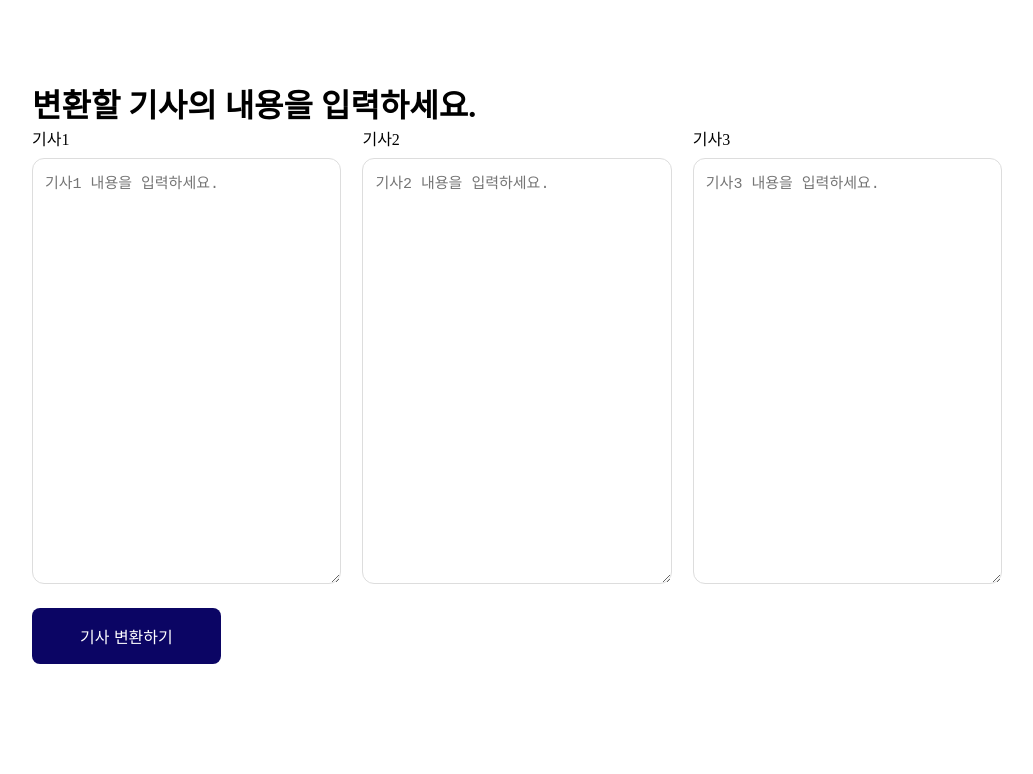
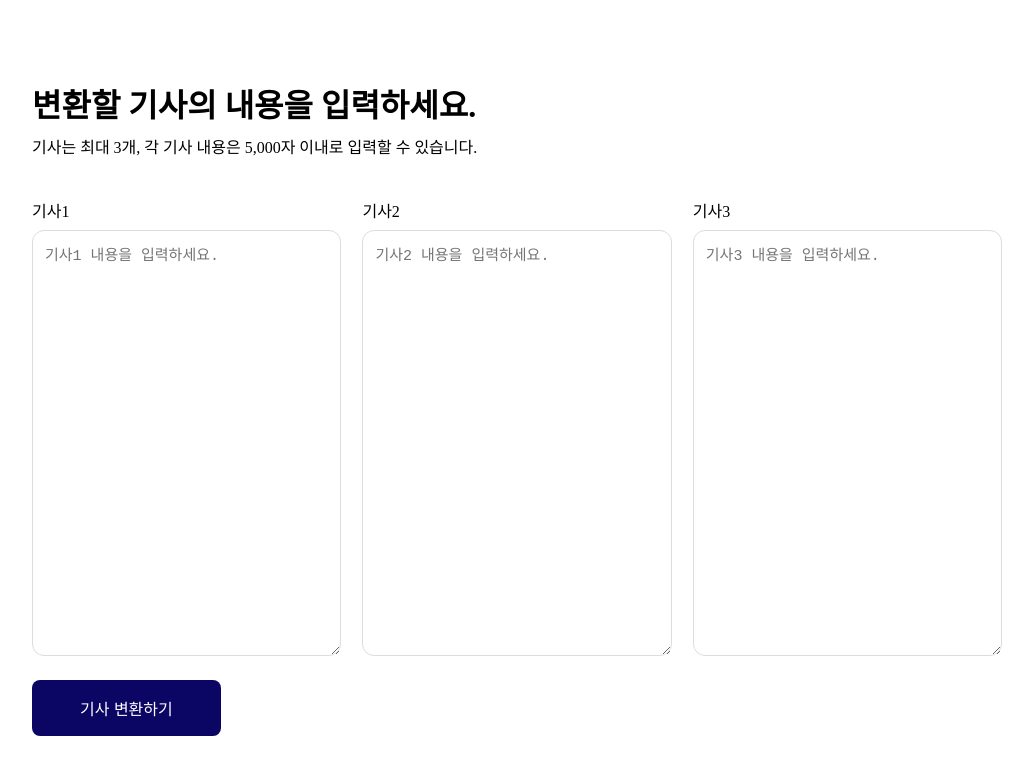
Before and after one commit to mingi3314/postly, a Vue app: page / in a window 1280 px wide. Shown: the top 774 px of the page, without its empty margins (136-1169 px from the left). Built offline with nearby package versions, Linux system fonts and the light colour scheme; no server answers.

Commit message:
🐛 환경변수 수정

```diff
--- a/api/generatePost.ts
+++ b/api/generatePost.ts
@@ -56,7 +56,7 @@ const prompt = PromptTemplate.fromTemplate(
 
 const model = new ChatOpenAI({
   model: "gpt-4o-mini",
-  apiKey: process.env.OPENAI_API_KEY, // 서버에서 환경 변수로 설정
+  apiKey: process.env.VUE_APP_OPENAI_API_KEY, // 서버에서 환경 변수로 설정
 });
 
 const parser = new StringOutputParser();
@@ -98,6 +98,7 @@ export default async function handler(req: VercelRequest, res: VercelResponse) {
 
     return res.status(200).json({ result });
   } catch (error) {
+    console.error("Error invoking the chain:", error);
     return res.status(500).json({ error: "Failed to generate post" });
   }
 }
--- a/src/views/HomePage.vue
+++ b/src/views/HomePage.vue
@@ -1,6 +1,7 @@
 <template>
   <div>
     <h1>변환할 기사의 내용을 입력하세요.</h1>
+    <p>기사는 최대 3개, 각 기사 내용은 5,000자 이내로 입력할 수 있습니다.</p>
     <ArticleInputForm :references="references" />
     <button @click="generatePost">기사 변환하기</button>
   </div>
```
